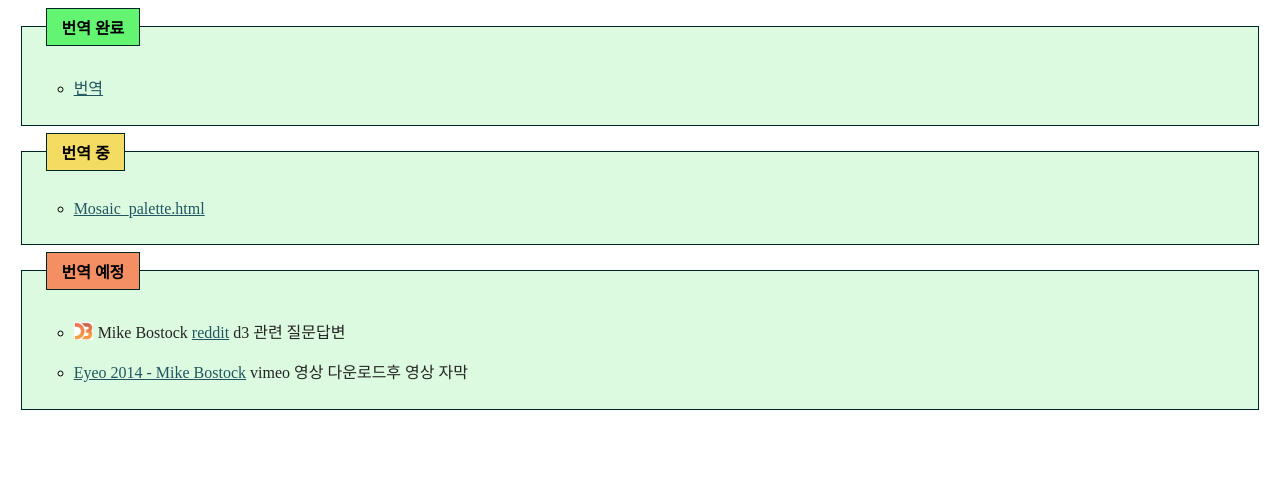
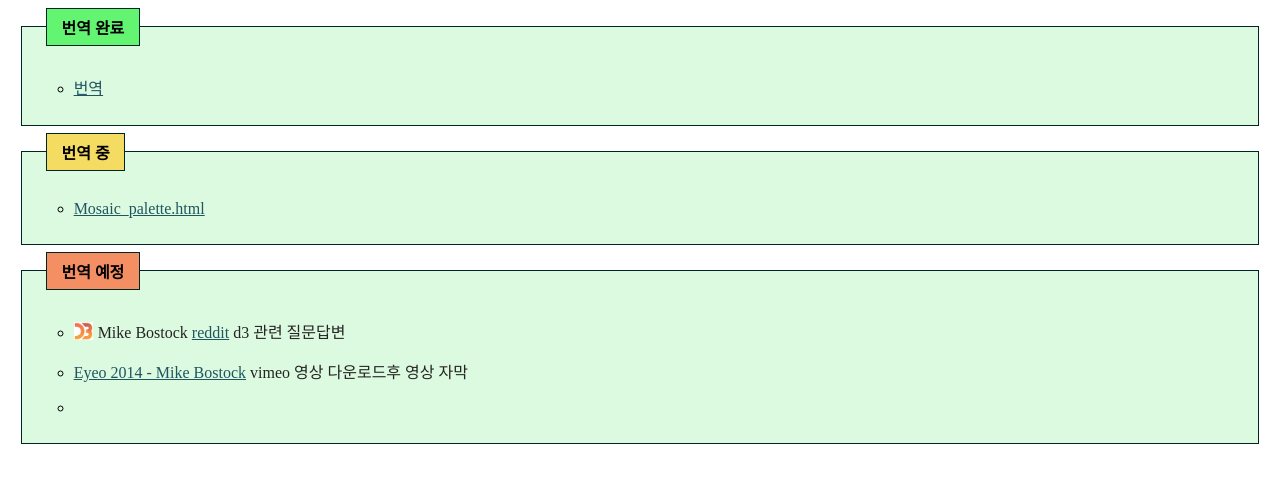
Before and after one commit to dobac09/en2kr, a plain HTML site: page index.html in a window 1280 px wide. Drawn offline with Linux system fonts and the light colour scheme.

Commit message:
add capacitors(hackaday blog post) to wish list

```diff
--- a/index.html
+++ b/index.html
@@ -112,6 +112,7 @@ li p {
     <ul>
       <li><p class="d3">Mike Bostock <a href="https://www.reddit.com/r/dataisbeautiful/comments/3k3if4/hi_im_mike_bostock_creator_of_d3js_and_a_former/?sort=new">reddit</a> d3 관련 질문답변</P>
       <li><p><a href="https://vimeo.com/112319901">Eyeo 2014 - Mike Bostock</a> vimeo 영상 다운로드후 영상 자막</p>
+      <LI><P><a href="http://hackaday.com/2016/06/21/capacitors-made-easy-the-hackaday-way/>Capacitors</a></P></LI>
 
     </ul>
   </fieldset>
```
